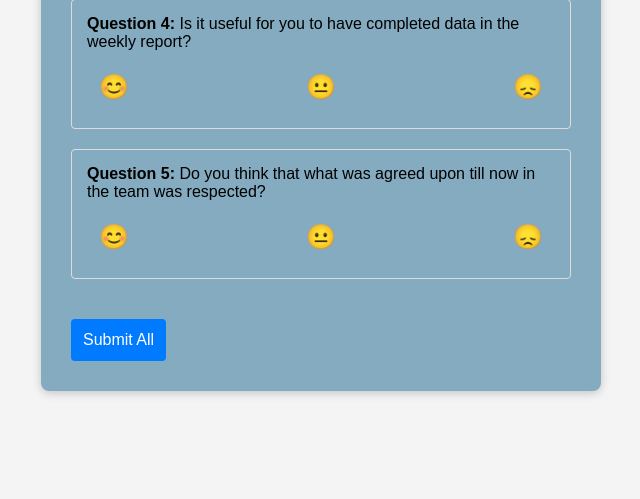
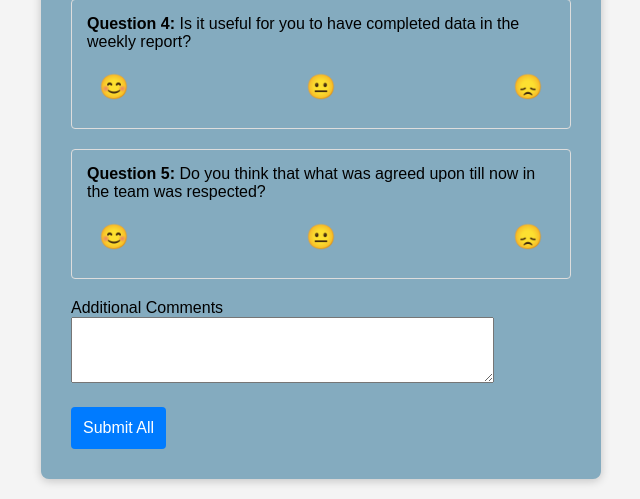
Before and after one commit to GeorgeMargineanu/alstom, a Flask app: page /questions in a window 1280 px wide. Shown: the part 543-1042 px from the top of the page, without its empty margins (319-959 px from the left). Before the commit the page ends 939 px from the top, so only its background shows below. Run offline with Flask 3, Linux system fonts and the light colour scheme; a user stored in the database is signed in; some libraries are stand-ins or nearby versions.

Commit message:
voting works now

```diff
--- a/app.py
+++ b/app.py
@@ -68,6 +68,11 @@ class UserAnswer(db.Model):
     answer = db.Column(db.String(250), nullable=False)
     user_id = db.Column(db.Integer, db.ForeignKey('user.id'), nullable=False)
 
+class AdditionalText(db.Model):
+    id = db.Column(db.Integer, primary_key=True)
+    message = db.Column(db.String(500), nullable=False)  # Adjust size as needed
+    user_id = db.Column(db.Integer, db.ForeignKey('user.id'), nullable=False)
+
 class QuestionForm(FlaskForm):
     answer = RadioField('', choices=[
         ('😊', 'Happy'),    # Smiley Face
@@ -76,7 +81,8 @@ class QuestionForm(FlaskForm):
     ], validators=[DataRequired()])
 
 class MultiQuestionForm(FlaskForm):
-    questions = FieldList(FormField(QuestionForm), min_entries=5)  # Change this to the number of questions you have
+    questions = FieldList(FormField(QuestionForm), min_entries=5)  # Adjust min_entries as needed
+    additional_text = TextAreaField('Additional Comments', validators=[DataRequired()])  # Ensure this field is present
     submit = SubmitField('Submit All')
 
 class LoginForm(FlaskForm):
@@ -145,39 +151,74 @@ def questions():
         "Do you think that what was agreed upon till now in the team was respected?",
     ]
 
+    # Initialize form
     form = MultiQuestionForm()
 
     if form.validate_on_submit():
         print("Form validated successfully!")
 
         for i, question_form in enumerate(form.questions):
-            selected_answer = question_form.answer.data  # Get the selected answer
+            selected_answer = question_form.answer.data
 
-            if selected_answer:  # Only store if an answer is selected
-                print(f"Selected Answer for Question {i + 1}: {selected_answer}")
-
+            if selected_answer:
                 user_answer = UserAnswer(
-                    question=questions_list[i],  # Make sure this is the correct question
+                    question=questions_list[i],
                     answer=selected_answer,
                     user_id=current_user.id
                 )
+                db.session.add(user_answer)
 
-                print(f"Saving: {user_answer.question}, Answer: {user_answer.answer}, User ID: {user_answer.user_id}")
-                db.session.add(user_answer)  # Add to the session
+        # Handle additional text
+        additional_message = form.additional_text.data  # Get additional text input
+        if additional_message:
+            additional_text_entry = AdditionalText(
+                message=additional_message,
+                user_id=current_user.id
+            )
+            db.session.add(additional_text_entry)
 
         try:
             db.session.commit()
             flash('Your answers have been submitted!', 'success')
-            print("Answers committed to the database!")
+            print("Answers and additional text committed to the database!")
         except Exception as e:
             print(f"Error committing to the database: {e}")
 
         return redirect(url_for('dashboard'))
+
     else:
         print("Form validation failed.")
         print("Errors:", form.errors)
 
     return render_template('questions.html', form=form, questions=questions_list)
+
+@app.route('/statistics', methods=['GET'])
+@login_required
+def statistics():
+    # Query all user answers
+    all_answers = UserAnswer.query.all()
+
+    # Initialize statistics dictionary
+    statistics = {
+        'total': len(all_answers),
+        'question_stats': {}
+    }
+
+    # Process answers for each question
+    for question in questions_list:
+        # Filter answers for the specific question
+        question_answers = [answer for answer in all_answers if answer.question == question]
+
+        # Count responses
+        counts = {
+            'happy': sum(1 for a in question_answers if a.answer == 'happy'),
+            'neutral': sum(1 for a in question_answers if a.answer == 'neutral'),
+            'sad': sum(1 for a in question_answers if a.answer == 'sad'),
+        }
+
+        statistics['question_stats'][question] = counts
+
+    return render_template('statistics.html', statistics=statistics)
 
 @app.route('/messages')
 @login_required
--- a/templates/questions.html
+++ b/templates/questions.html
@@ -1,10 +1,37 @@
-<!DOCTYPE html><html lang="en"><head><meta charset="UTF-8"><title>Questions</title><link rel="stylesheet" href="{{ url_for('static', filename='styles.css') }}"></head><body><h1>Please Answer the Following Questions</h1><form method="POST" class="form-container">
-    {{ form.hidden_tag() }}
-    <div class="questions-wrapper">
-        {% for question in questions %}
-            <div class="question-container"><div class="question"><strong>Question {{ loop.index }}:</strong> {{ question }}
-                </div><div class="answers"><div class="radio-container"><input type="radio" id="question_{{ loop.index }}_0" name="questions-{{ loop.index }}-answer" value="😊" required><label for="question_{{ loop.index }}_0">😊</label><input type="radio" id="question_{{ loop.index }}_1" name="questions-{{ loop.index }}-answer" value="😐" required><label for="question_{{ loop.index }}_1">😐</label><input type="radio" id="question_{{ loop.index }}_2" name="questions-{{ loop.index }}-answer" value="😞" required><label for="question_{{ loop.index }}_2">😞</label></div></div></div>
-        {% endfor %}
-    </div><div class="submit-container">
+<!DOCTYPE html>
+<html lang="en">
+  <head>
+    <meta charset="UTF-8">
+    <title>Questions</title>
+    <link rel="stylesheet" href="{{ url_for('static', filename='styles.css') }}">
+  </head>
+  <body>
+    <h1>Please Answer the Following Questions</h1>
+    <form method="POST" class="form-container">
+      {{ form.hidden_tag() }}
+      <div class="questions-wrapper"> {% for question in questions %} <div class="question-container">
+          <div class="question">
+            <strong>Question {{ loop.index }}:</strong> {{ question }}
+          </div>
+          <div class="answers">
+            <div class="radio-container">
+              <input type="radio" id="question_{{ loop.index }}_0" name="questions-{{ loop.index }}-answer" value="😊" required>
+              <label for="question_{{ loop.index }}_0">😊</label>
+              <input type="radio" id="question_{{ loop.index }}_1" name="questions-{{ loop.index }}-answer" value="😐" required>
+              <label for="question_{{ loop.index }}_1">😐</label>
+              <input type="radio" id="question_{{ loop.index }}_2" name="questions-{{ loop.index }}-answer" value="😞" required>
+              <label for="question_{{ loop.index }}_2">😞</label>
+            </div>
+          </div>
+        </div> {% endfor %} </div>
+      <div class="form-group">
+        <label for="additional_text">Additional Comments</label>
+        {{ form.additional_text(rows=4, cols=50) }}
+        <!-- Text area for additional comments --> {% if form.additional_text.errors %} <ul class="error-list"> {% for error in form.additional_text.errors %} <li>{{ error }}</li> {% endfor %} </ul> {% endif %}
+      </div>
+      <div class="submit-container">
         {{ form.submit() }}
-    </div></form></body></html>
+      </div>
+    </form>
+  </body>
+</html>
```
Also changed, not shown: templates/statistics.html (added, +20 -0 lines), instance/database.db.
